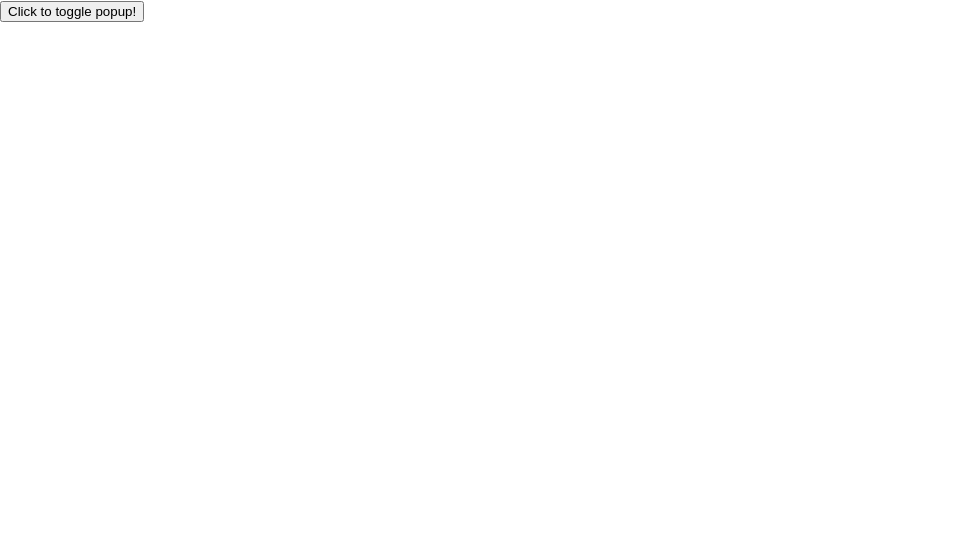
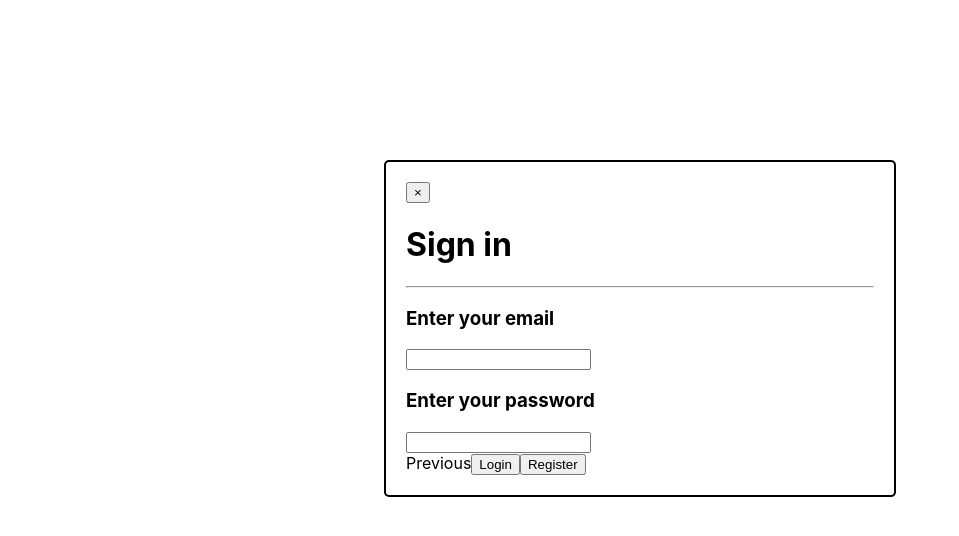
Before and after one commit to UoaWDCC/Investment-island, a Next.js app: page /login in a window 1280 px wide. Shown: the top 536 px of the page, without its empty margins (0-959 px from the left). Built offline with nearby package versions, Linux system fonts and the light colour scheme.

Commit message:
Basic navigation between popups complete

```diff
--- a/components/popupComponent.tsx
+++ b/components/popupComponent.tsx
@@ -6,13 +6,14 @@ import styles from "./popupComponent.module.css";
 interface PopupProps {
     header: string,
     description?: string,
-    content?: ReactElement
+    content?: ReactElement,
+    initialToggled?: boolean
 }
 
 // Background popup for investment island
 const Popup: NextPage<PopupProps> = props => {
-    const { header, description, content } = props;
-    const [toggled, setToggled] = useState(false);
+    const { header, description, content, initialToggled } = props;
+    const [toggled, setToggled] = useState(initialToggled || false);
 
     return (
         <div className={styles.popup}>
--- a/pages/disclaimer/index.tsx
+++ b/pages/disclaimer/index.tsx
@@ -5,6 +5,9 @@ import Disclaimer from "../../components/popupComponent";
 const InfoPage: NextPage = () => {
   const content = (
     <span>
+      <Link href="/">
+        <a>Previous</a>
+      </Link>
       <Link href="/login">
         <a>Continue with Google</a>
       </Link>
@@ -23,6 +26,7 @@ const InfoPage: NextPage = () => {
         header="Disclaimer"
         description="Disclaimer text"
         content={content}
+        initialToggled={true}
       />
     </div>
   );
--- a/pages/login/index.tsx
+++ b/pages/login/index.tsx
@@ -1,16 +1,30 @@
-import type { NextPage } from 'next';
+import type { NextPage } from "next";
+import Link from "next/link";
 import LoginPopup from "../../components/popupComponent";
 
 const LoginPage: NextPage = () => {
   const content = (
     <div>
+      <form>
+        <h3>Enter your email</h3>
+        <input type="text" name="email" />
 
+        <h3>Enter your password</h3>
+        <input type="text" name="password" />
+        <br />
+
+        <Link href="/disclaimer">
+          <a>Previous</a>
+        </Link>
+        <button onClick={(event) => event.preventDefault()}>Login</button>
+        <button onClick={(event) => event.preventDefault()}>Register</button>
+      </form>
     </div>
   );
 
   return (
-        <LoginPopup header="Sign in" content={content}/>
+    <LoginPopup header="Sign in" content={content} initialToggled={true} />
   );
-}
+};
 
 export default LoginPage;
```
Lines whose indentation alone changed are shown as unchanged.
